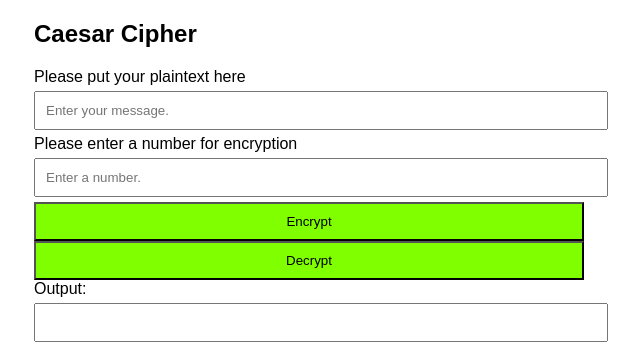
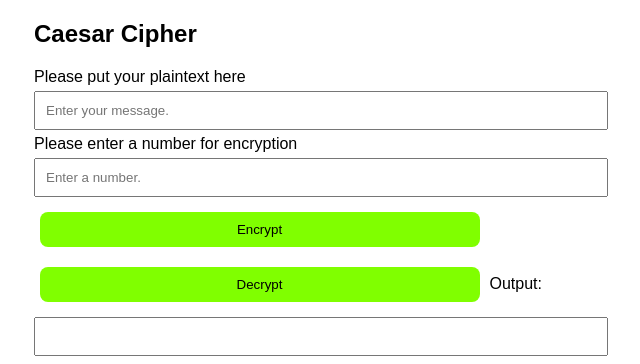
Before and after one commit to CaptEcho/CaptEcho.github.io, a plain HTML site: page index.html in a window 1280 px wide. Shown: the whole page, without its empty margins (331-971 px from the left). Drawn offline with Linux system fonts and the light colour scheme.

Commit message:
Update index.html

```diff
--- a/index.html
+++ b/index.html
@@ -20,10 +20,12 @@
         }
         button{
             padding: 10px;
-            width: 100%;
+            width: 80%;
+            margin: 10px 1%;
             background-color: #80FF00;
             color: black;
-            border: 2;
+            border: none;
+            border-radius: 8px;
             cursor: pointer;
         }
         .result{
```
